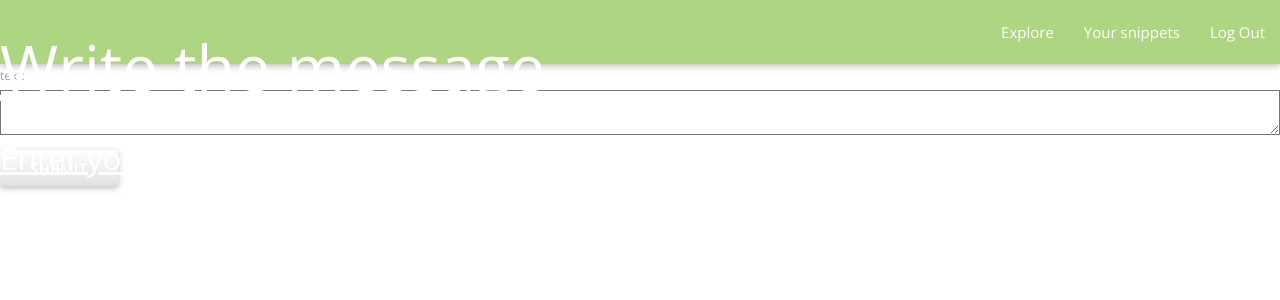
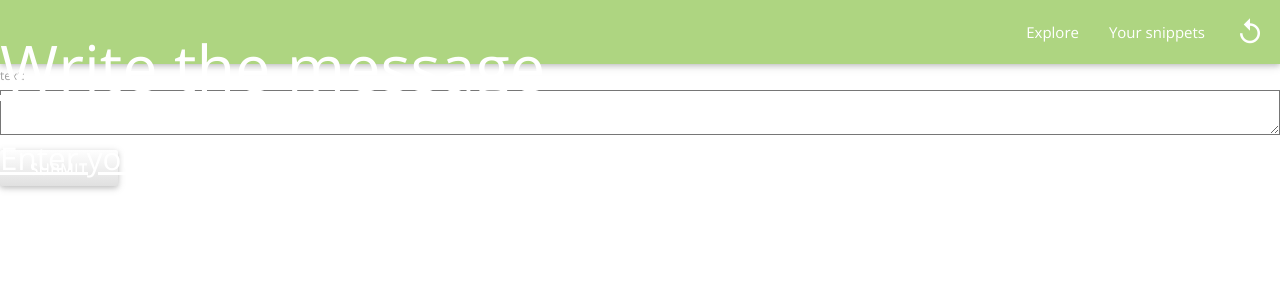
Before and after one commit to dmitry-yakutkin/snippetshare, a Django app: page /message/ in a window 1280 px wide. Shown: the top 300 px of the page. Run offline with Django 3.2, Linux system fonts and the light colour scheme; the visitor is signed in with stand-in values (Sample User, id 1); parts of the project's set-up code (start-up, migrations or seed data) failed here and were passed over; some libraries are stand-ins or nearby versions.

Commit message:
Log out button changed

```diff
--- a/app/templates/base.html
+++ b/app/templates/base.html
@@ -3,9 +3,6 @@
 <head lang="en">
     <meta charset="UTF-8">
     <title>SnippetShare</title>
-
-
-
 </head>
 <body>
     <nav>
@@ -15,7 +12,11 @@
           {% if user.is_authenticated %}
           <li><a href="{% url 'allsnippets' %}">Explore</a></li>
           <li><a href="{% url 'userssnippets' %}">Your snippets</a></li>
-          <li><a href="{% url 'logout' %}">Log Out</a></li>
+
+          <li>
+              <a href="{% url 'logout' %}">
+                  <i class="large material-icons">replay</i>
+              </a> </li>
           {% endif %}
       </ul>
     </div>
```
